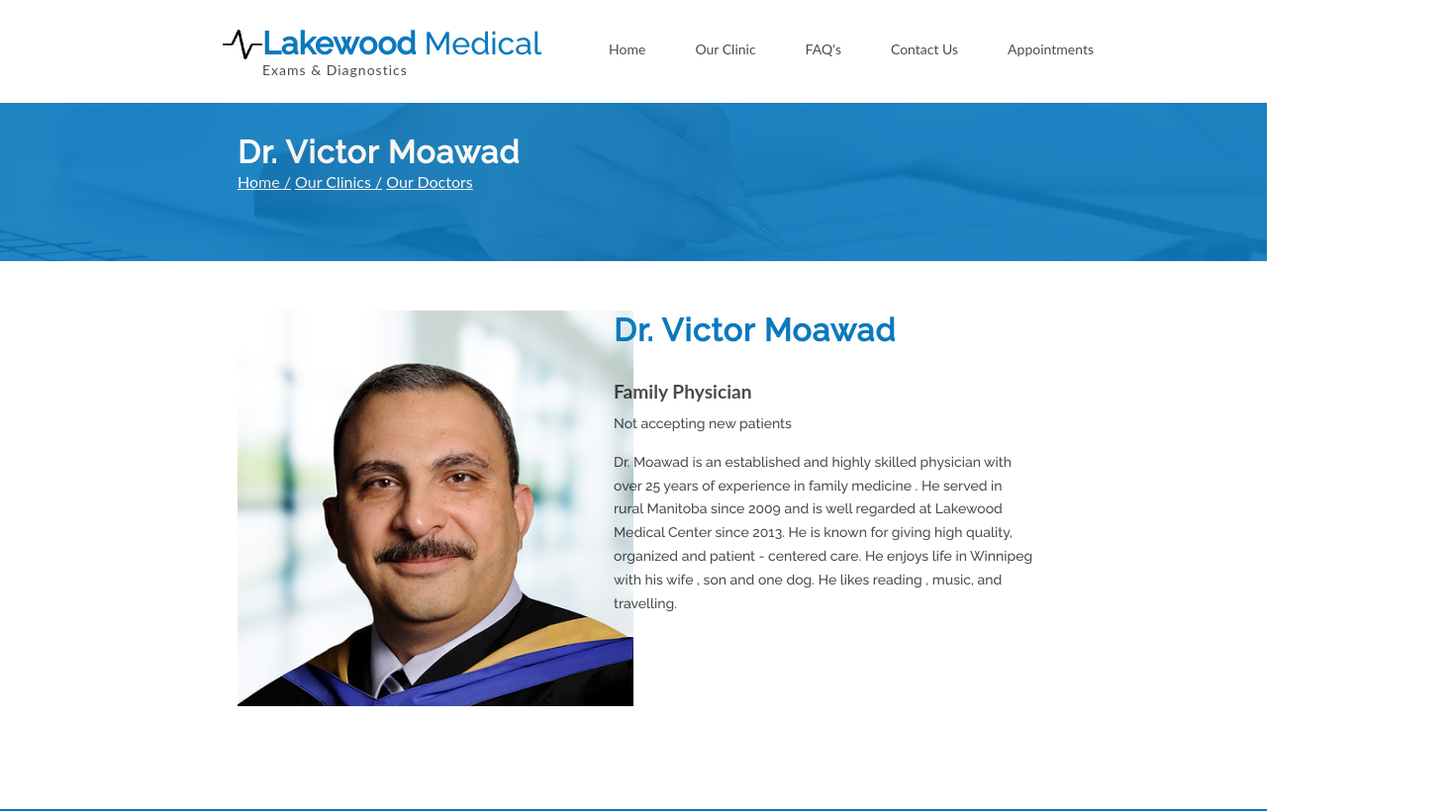
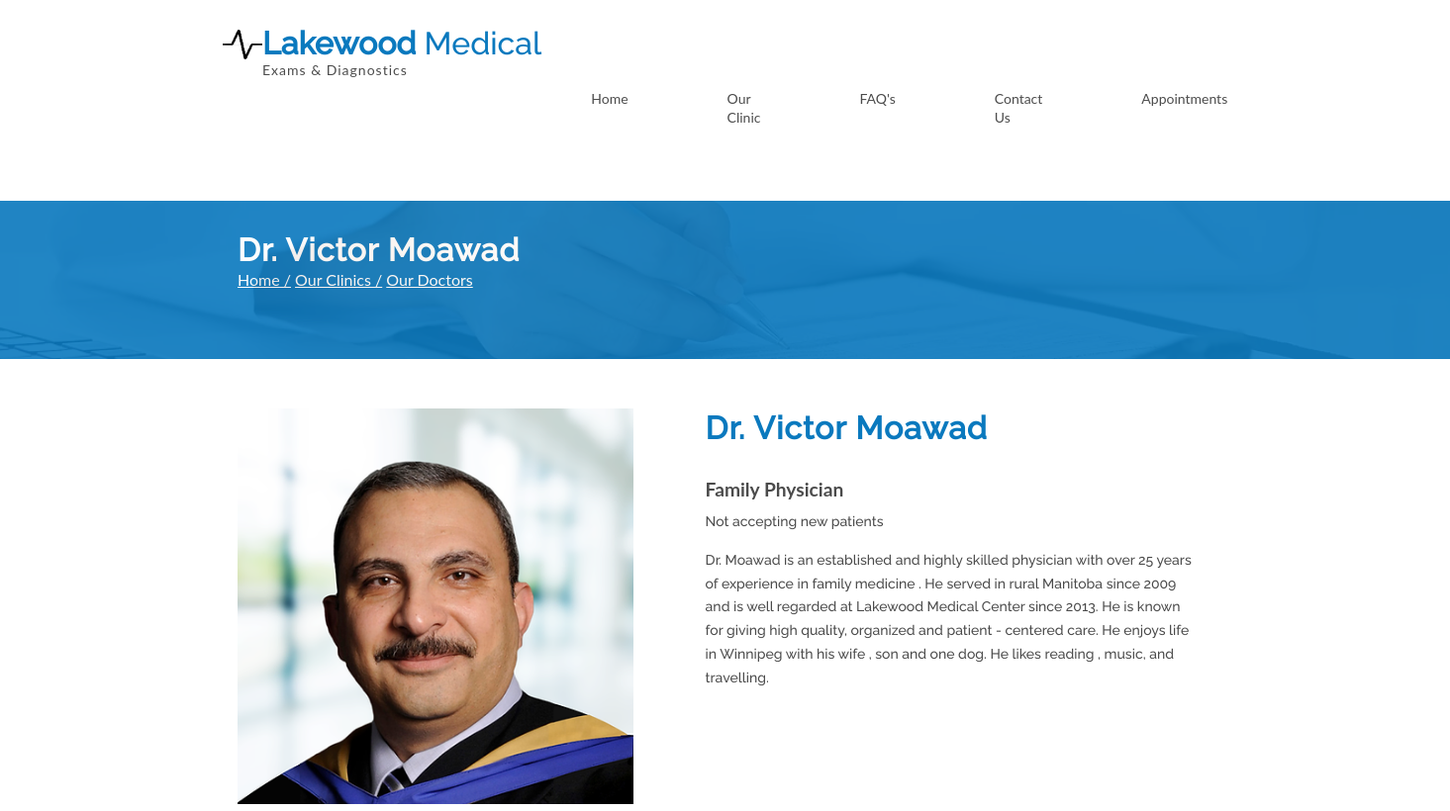
Before and after one commit to Abkayus/lakewood-medicals-site, a plain HTML site: page index.html in a window 1280 px wide. Shown: the top 820 px of the page at 99% size, 1465 px wide, since content can reach past the window. Drawn offline with Linux system fonts and the light colour scheme.

Commit message:
Update styles.css

```diff
--- a/styles.css
+++ b/styles.css
@@ -48,12 +48,12 @@
 
 .right-side ul {
     display: flex;
-    margin-right: 100px;
+    margin-right: 150px;
     margin-top: 15px;
 }
 
 .right-side li {
-    margin-right: 50px;
+    padding: 50px;
     list-style: none;
 }
 
```
